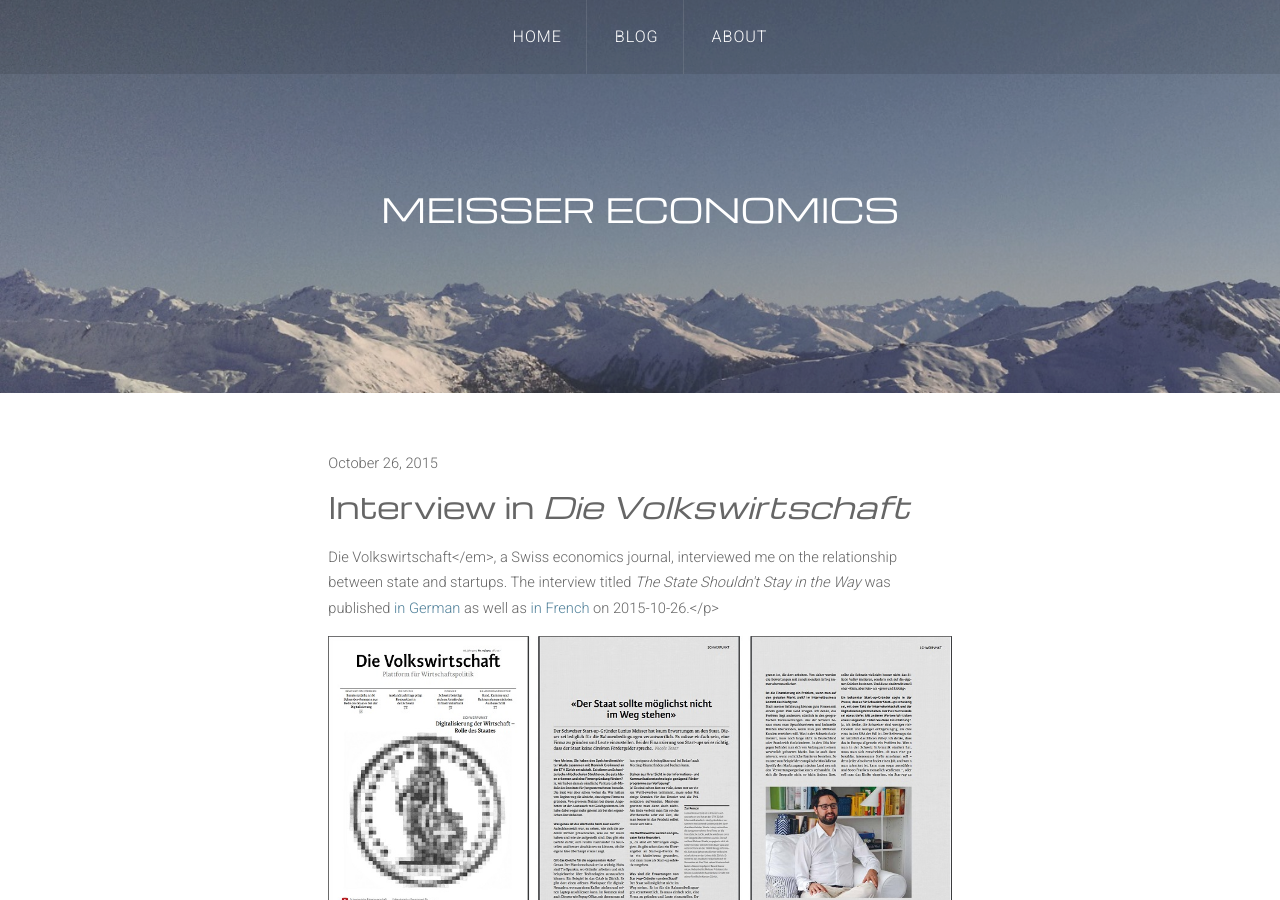
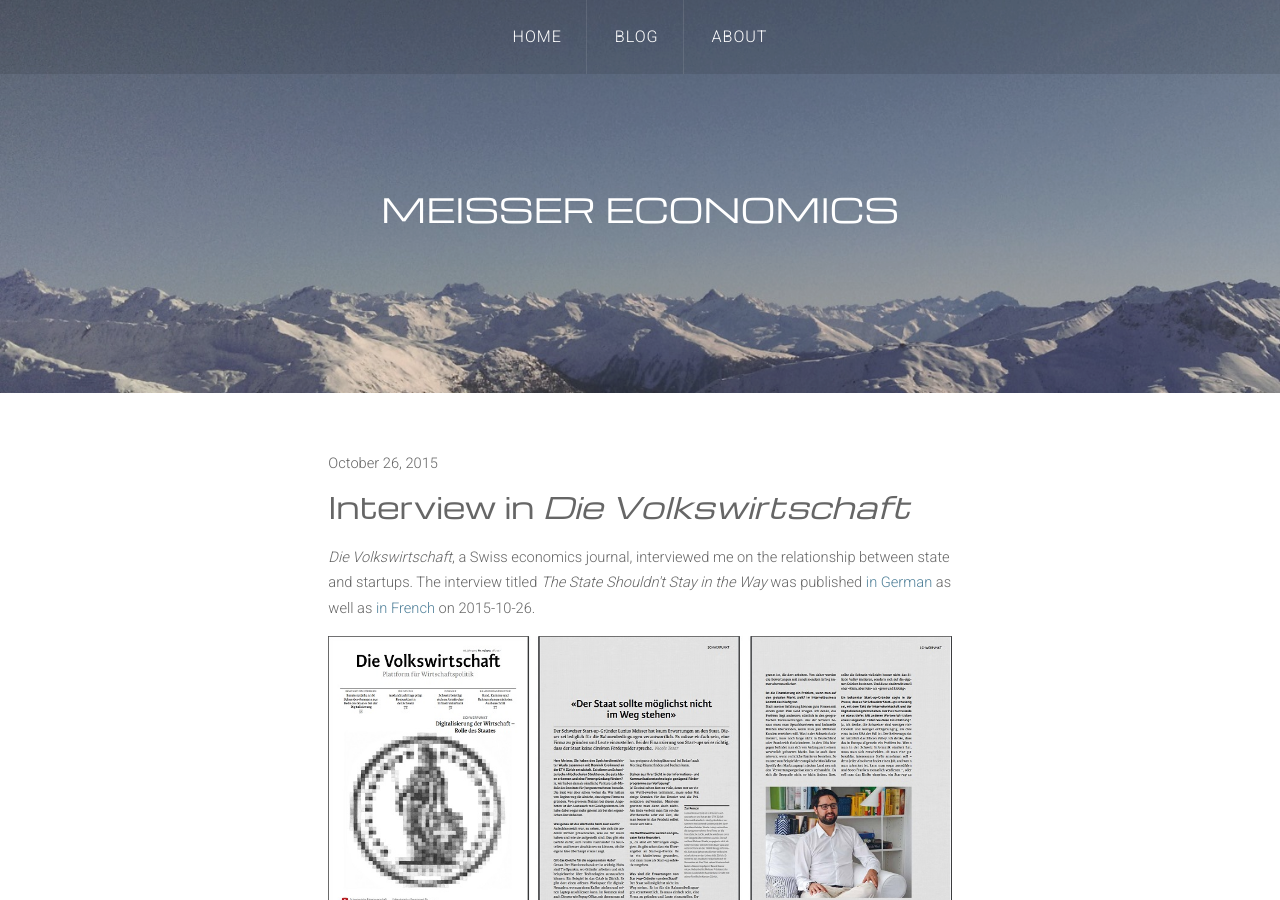
Before and after one commit to meisserecon/www, a Jekyll site: the page built from _posts/2015-10-26-Interview-Volkswirtschaft.md, in a window 1280 px wide and 900 px high. Built offline with Jekyll 4.4.1, drawn with Linux system fonts in a browser that asks for light colours; nearby versions of some CDN libraries.

Commit message:
fixed typo

```diff
--- a/_posts/2015-10-26-Interview-Volkswirtschaft.md
+++ b/_posts/2015-10-26-Interview-Volkswirtschaft.md
@@ -2,7 +2,7 @@
 layout: post
 title: Interview in <em>Die Volkswirtschaft</em>
 ---
-<p><emp>Die Volkswirtschaft</em>, a Swiss economics journal, interviewed me on the relationship between state and startups. The interview titled <em>The State Shouldn't Stay in the Way</em> was published <a href="http://dievolkswirtschaft.ch/de/2015/10/meisser-11-2015/">in German</a> as well as <a href="http://dievolkswirtschaft.ch/fr/2015/10/letat-ne-doit-pas-se-mettre-en-travers-du-chemin/">in French</a> on 2015-10-26.</p>
+<p><em>Die Volkswirtschaft</em>, a Swiss economics journal, interviewed me on the relationship between state and startups. The interview titled <em>The State Shouldn't Stay in the Way</em> was published <a href="http://dievolkswirtschaft.ch/de/2015/10/meisser-11-2015/">in German</a> as well as <a href="http://dievolkswirtschaft.ch/fr/2015/10/letat-ne-doit-pas-se-mettre-en-travers-du-chemin/">in French</a> on 2015-10-26.</p>
 
 <p><a href="http://dievolkswirtschaft.ch/content/uploads/2015/10/11_Tesar_Interview_Meisser_DE.pdf"><img src="/assets/images/vwl.jpg" alt="" class="image full"></a></p>
 
```
